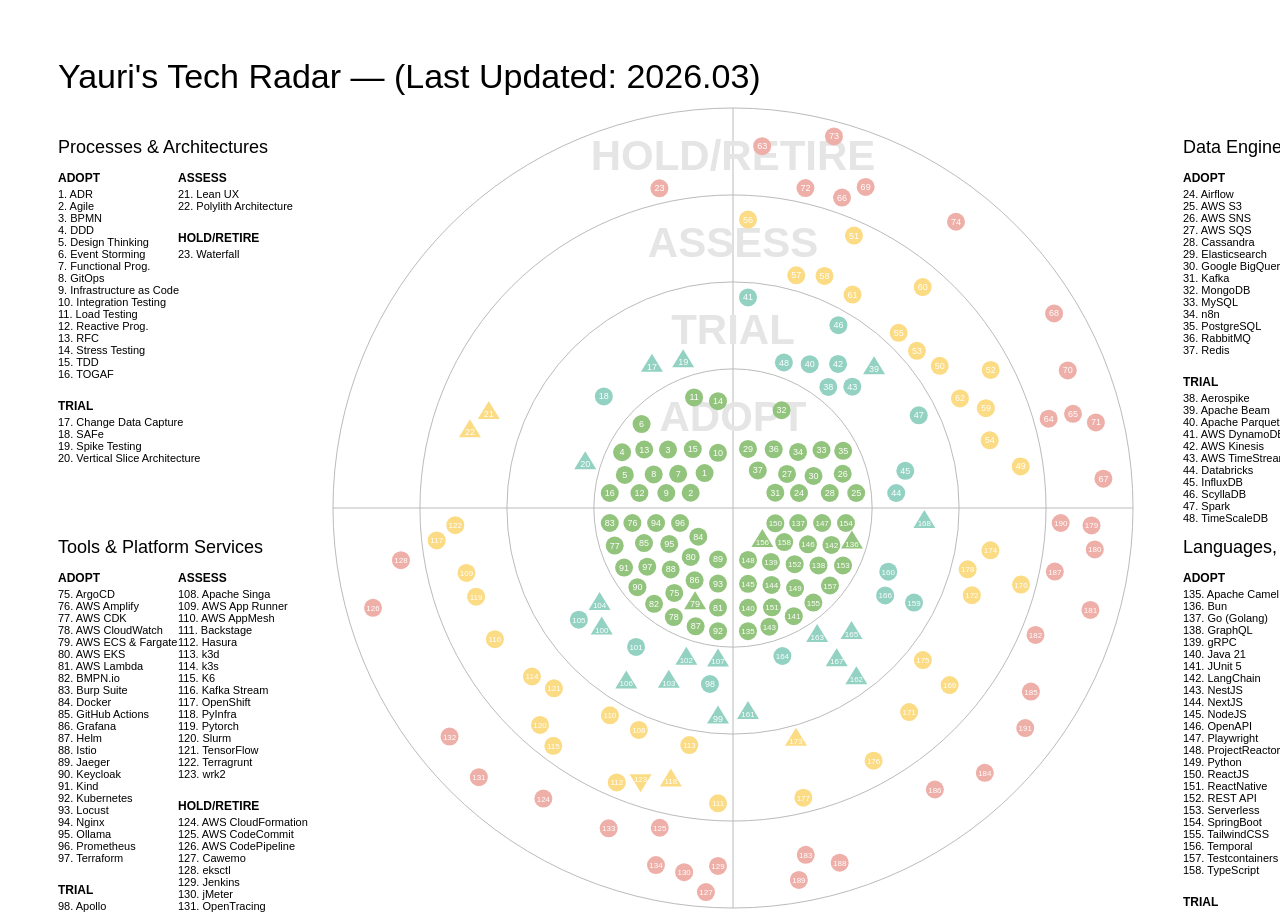
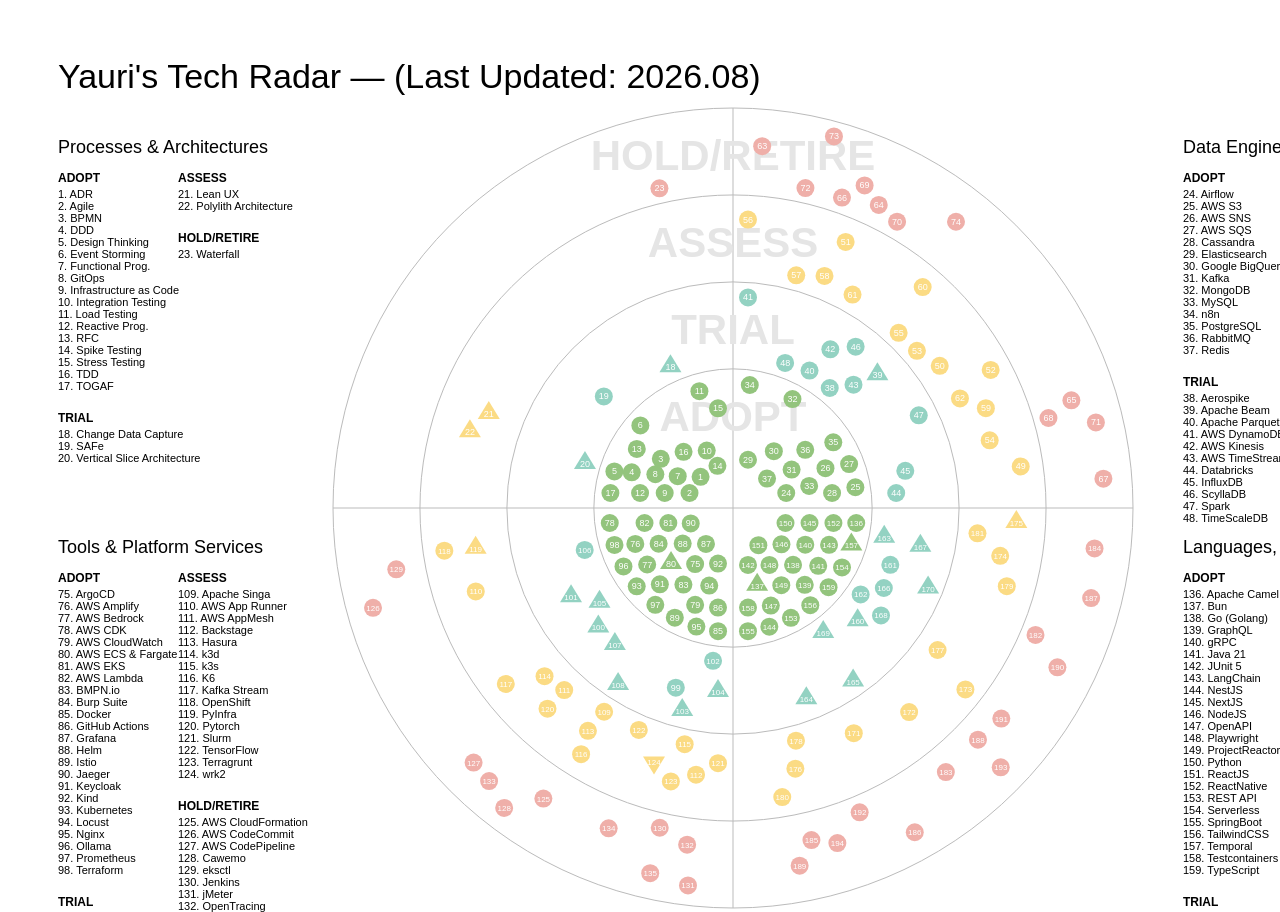
Before and after one commit to yauritux/personal-tech-radar, a website: page index.html in a window 1280 px wide. Shown: the top 912 px of the page. Drawn offline with Linux system fonts and the light colour scheme.

Commit message:
chore: updated stacks per August 2026

```diff
--- a/index.html
+++ b/index.html
@@ -23,7 +23,7 @@
           grid: "#bbb",
           inactive: "#ddd",
         },
-        title: "Yauri's Tech Radar — (Last Updated: 2026.03)",
+        title: "Yauri's Tech Radar — (Last Updated: 2026.08)",
         quadrants: [
           { name: "Languages, Frameworks & Libs" },
           { name: "Tools & Platform Services" },
@@ -177,10 +177,10 @@
           },
           {
             quadrant: 2,
-            ring: 1,
+            ring: 0,
             label: "Spike Testing",
             active: true,
-            moved: 1,
+            moved: 0,
           },
           {
             quadrant: 2,
@@ -605,6 +605,15 @@
             quadrant: 1,
             ring: 0,
             label: "AWS Amplify",
+            link: "https://aws.amazon.com/amplify/",
+            active: true,
+            moved: 0,
+          },
+          {
+            quadrant: 1,
+            ring: 0,
+            label: "AWS Bedrock",
+            link: "https://aws.amazon.com/bedrock/",
             active: true,
             moved: 0,
           },
@@ -1086,6 +1095,22 @@
       ring: 0,
       label: "Go (Golang)",
       link: "https://go.dev/",
+      active: true,
+      moved: 0,
+    },
+	  {
+	    quadrant: 0,
+	    ring: 1,
+	    label: "Elixir",
+	    link: "https://elixir-lang.org/",
+	    active: true,
+	    moved: 1,
+	  },
+    {
+      quadrant: 0,
+      ring: 2,
+      label: "Strands Agents",
+      link: "https://strandsagents.com/",
       active: true,
       moved: 0,
     },
```
Lines whose indentation alone changed are shown as unchanged.
